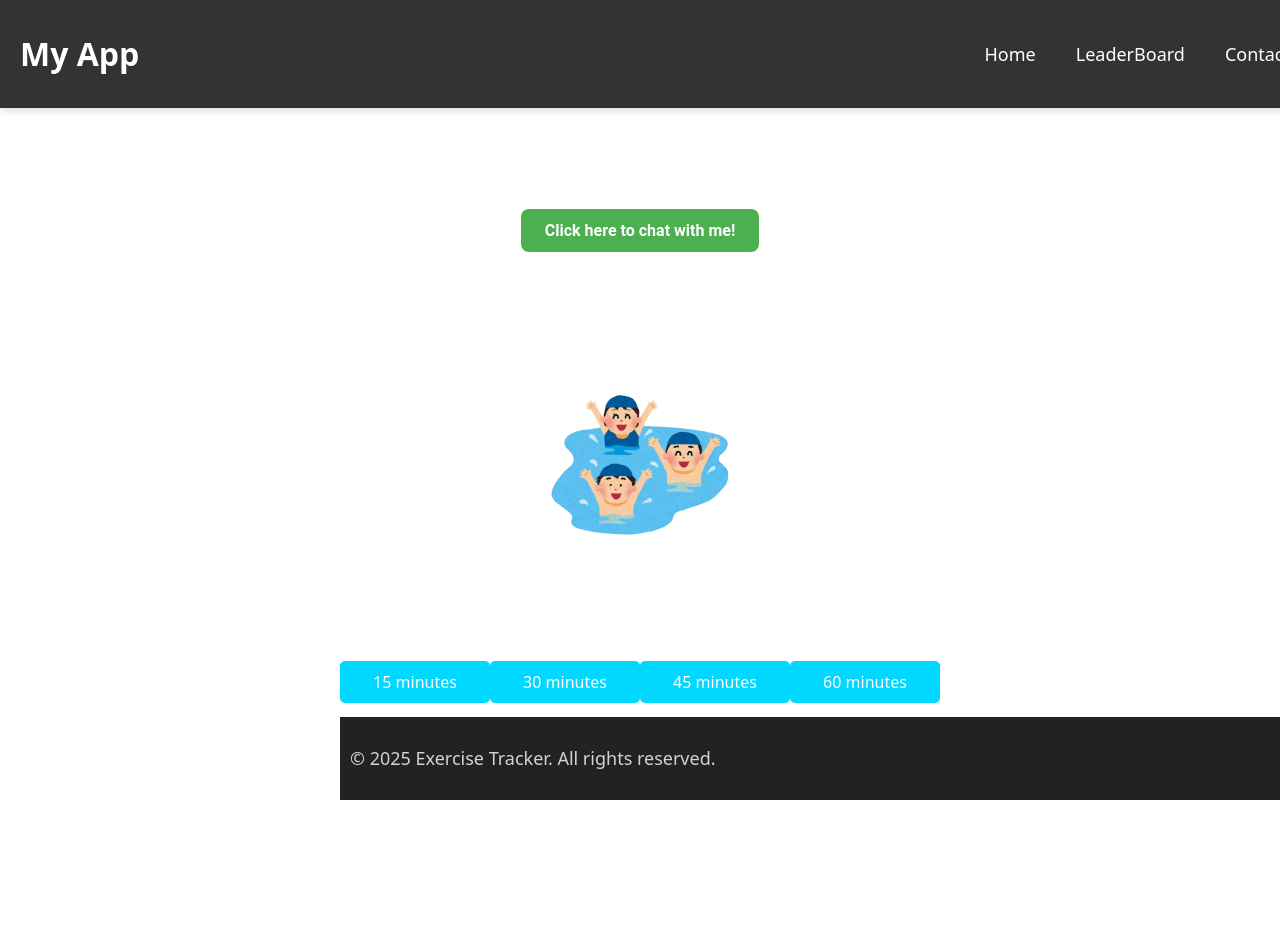
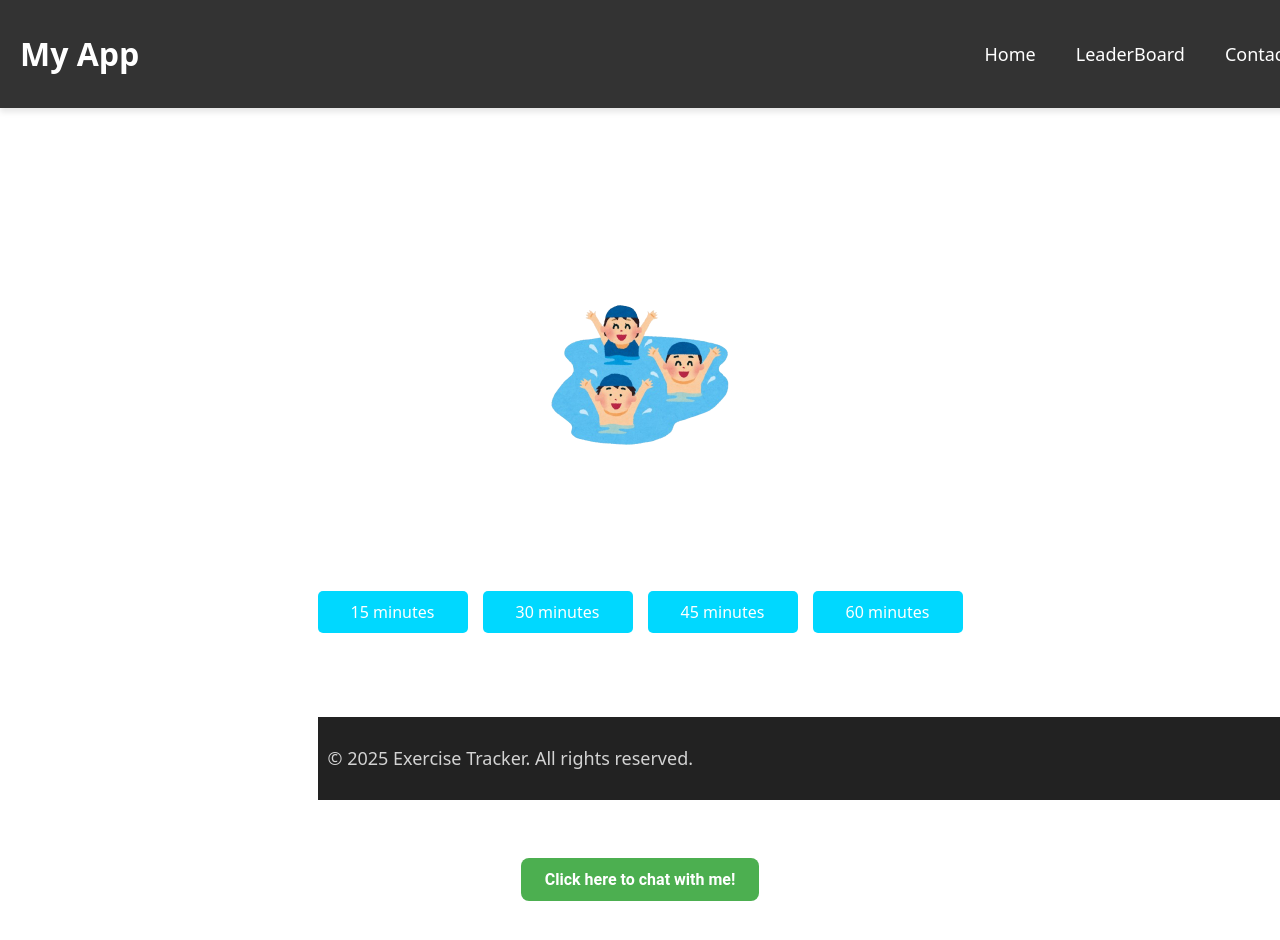
Before and after one commit to wendytso/exercise-tracker, a React (Vite) app in the folder exercise-tracker/: page /main in a window 1280 px wide. Shown: the top 940 px of the page. Before the commit the page ends 890 px from the top, so only its background shows below. Built offline with nearby package versions, Linux system fonts and the light colour scheme; what groq-sdk would draw is missing.

Commit message:
Made buttons and time counter info prettier

```diff
--- a/exercise-tracker/src/main/MainPage.css
+++ b/exercise-tracker/src/main/MainPage.css
@@ -17,3 +17,16 @@
     color: white;
     text-align: center;
   }
+  .time-buttons {
+    display: flex;
+    justify-content: center;
+    gap: 15px;
+    margin-top: 20px;
+  }
+  .title {
+    display: flex;
+    flex-direction: column;
+    align-items: center;
+    text-align: center;
+    margin-bottom: 20px;
+  }
--- a/exercise-tracker/src/main/MainPage.jsx
+++ b/exercise-tracker/src/main/MainPage.jsx
@@ -12,6 +12,9 @@ import runImage from "../assets/running-girl.png";
 import skiImage from "../assets/skiing-girl.png";
 import snowboardingImage from "../assets/snowboarding-girl.png";
 import tennisImage from "../assets/tennis-boy.png";
+import golfImage from "../assets/golf-man.png";
+import badmintonImage from "../assets/badminton-children.png";
+import basketballImage from "../assets/basketball-girls.png";
 
 function MainPage() {
   const exercises = [
@@ -21,6 +24,9 @@ function MainPage() {
     { name: "Skiing", image: skiImage },
     { name: "Snowboarding", image: snowboardingImage },
     { name: "Tennis", image: tennisImage },
+    { name: "Golfing", image: golfImage },
+    { name: "Badminton", image: badmintonImage },
+    { name: "Basketball", image: basketballImage },
   ];
 
   const [selectedExercise, setSelectedExercise] = useState(exercises[0]); //tracks which exercise we are on
@@ -38,12 +44,10 @@ function MainPage() {
 
   return (
     <div className="main-container">
-      <AIGenerator />
-
       <Header />
 
       <div className="title">
-        <h1>Choose your exercise:</h1>
+        <h1>What exercise are you doing today?</h1>
 
         <Carousel
           exercises={exercises}
@@ -56,7 +60,7 @@ function MainPage() {
           </div>
         )} */}
 
-<div className="time-buttons">
+        <div className="time-buttons">
           {buttonLabels.map((minutes) => (
             <Button
               key={minutes}
@@ -67,11 +71,11 @@ function MainPage() {
         </div>
 
         <ExerciseTimeTracker
-        selectedExercise={selectedExercise}
-        exerciseTimes={exerciseTimes}
+          selectedExercise={selectedExercise}
+          exerciseTimes={exerciseTimes}
         />
-        </div>
-
+      </div>
+      <AIGenerator />
       <Footer />
     </div>
   );
--- a/exercise-tracker/src/main/components/Button.css
+++ b/exercise-tracker/src/main/components/Button.css
@@ -4,3 +4,17 @@
     text-align: center;
     margin-top: 20px;
   }
+  .main-button {
+    padding: 10px 20px;
+    border-radius: 8px;
+    border: none;
+    background-color: #00aaff;
+    color: white;
+    font-size: 1rem;
+    cursor: pointer;
+    transition: transform 0.2s ease;
+  }
+
+  .main-button:hover {
+    transform: scale(1.05);
+  }
--- a/exercise-tracker/src/main/components/ExerciseTimeTracker.css
+++ b/exercise-tracker/src/main/components/ExerciseTimeTracker.css
@@ -4,3 +4,17 @@
     margin-top: 15px;
     text-align: center;
 }
+
+.time-display {
+    font-size: 1.2rem;
+    color: white;
+    margin-top: 10px;
+    text-align: center;
+}
+
+.time-box {
+    font-size: 1.2rem;
+    color: white;
+    margin-bottom: 5px;
+    text-align: center;
+}
--- a/exercise-tracker/src/main/components/ExerciseTimeTracker.jsx
+++ b/exercise-tracker/src/main/components/ExerciseTimeTracker.jsx
@@ -1,14 +1,17 @@
 import "./ExerciseTimeTracker.css";
 
 function ExerciseTimeTracker({ selectedExercise, exerciseTimes }) {
-    return (
-        <div className="exercise-time-tracker">
-            <h3>
-                Total time spent on {selectedExercise.name}:{" "}
-                {exerciseTimes[selectedExercise.name] || 0} minutes
-            </h3>
-        </div>
-    )
+  const totalMinutes = exerciseTimes[selectedExercise.name] || 0;
+  return (
+    <div className="exercise-time-tracker">
+      <h3>Total Time</h3>
+      <div className="exercise-title">Exercise: {selectedExercise.name}</div>
+      <div className="time-display">
+        <div className="time-box">{totalMinutes}</div>
+        <span className="minutes-label">minutes</span>
+      </div>
+    </div>
+  );
 }
 
 export default ExerciseTimeTracker;
```
Also changed, not shown: exercise-tracker/src/assets/swimming.svg (deleted).
